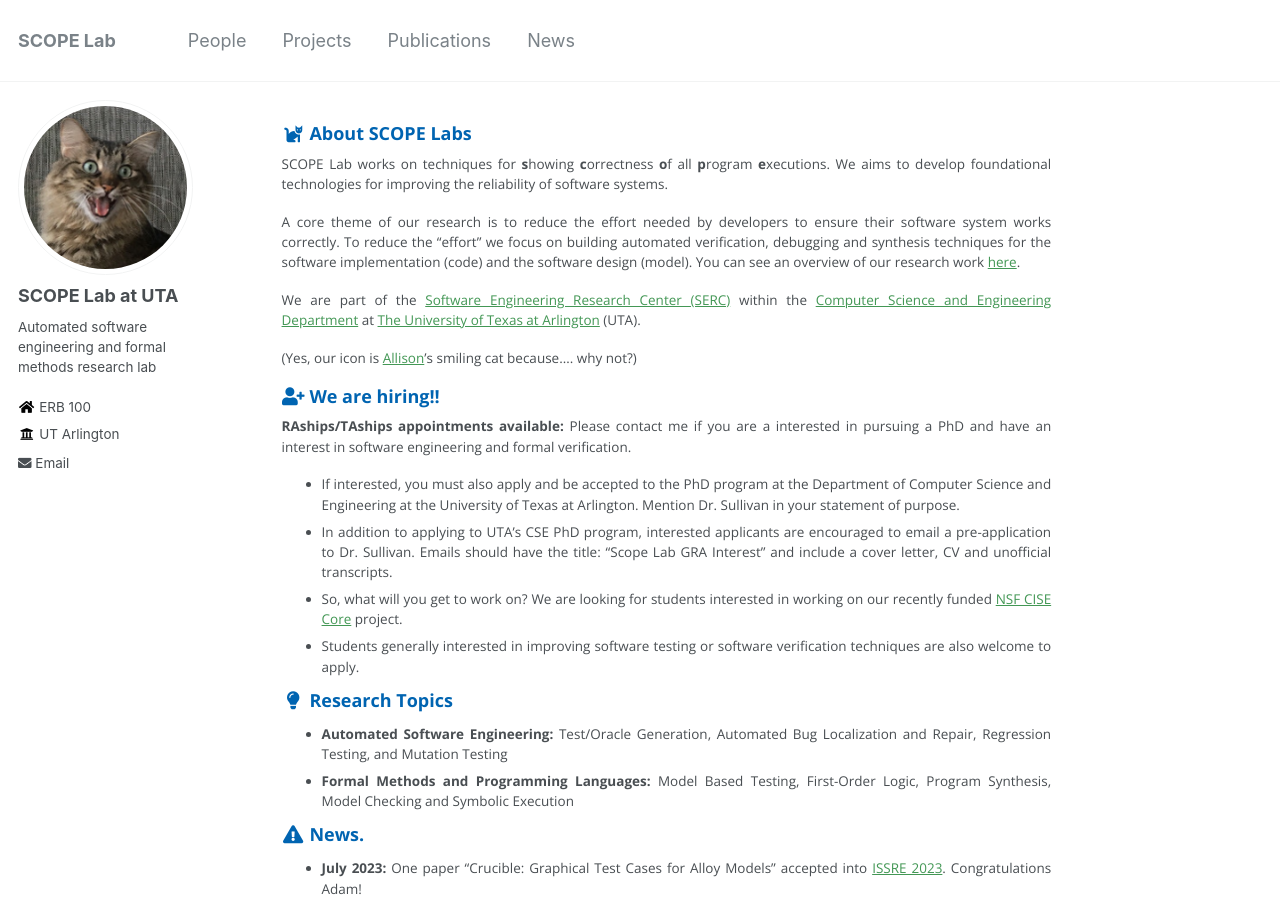
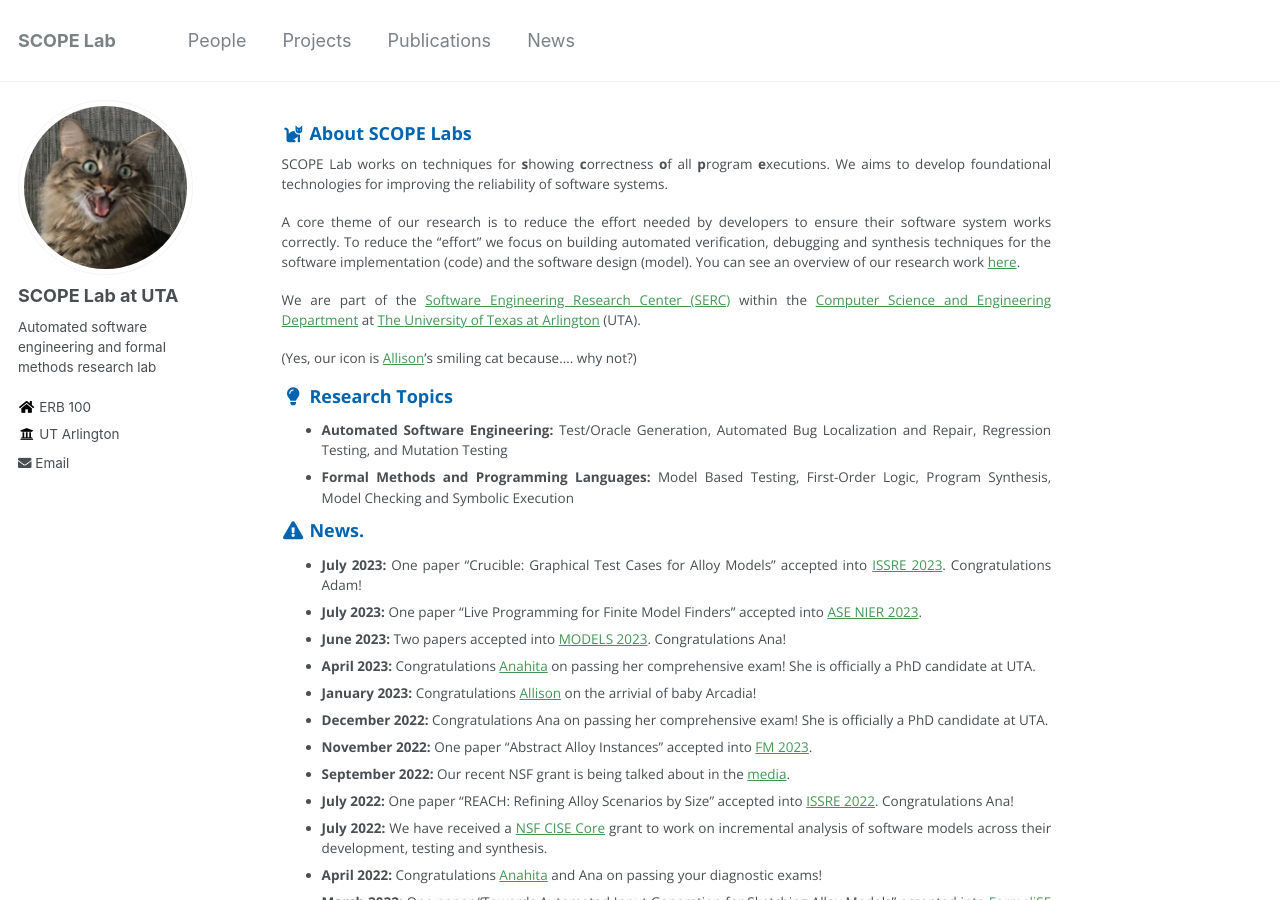
Before and after one commit to SCOPELabUTA/SCOPELabUTA.github.io, a Jekyll site: the page built from _pages/about.md, in a window 1280 px wide and 900 px high. Built offline with Jekyll 4.4.1, drawn with Linux system fonts in a browser that asks for light colours.

Commit message:
Update about.md

```diff
--- a/_pages/about.md
+++ b/_pages/about.md
@@ -16,13 +16,6 @@ A core theme of our research is to reduce the effort needed by developers to ens
 We are part of the [Software Engineering Research Center (SERC)](https://se-research-center.uta.edu/) within the [Computer Science and Engineering Department](https://www.uta.edu/academics/schools-colleges/engineering/academics/departments/cse) at [The University of Texas at Arlington](https://www.uta.edu/) (UTA).
 
 (Yes, our icon is [Allison](https://allisonius.github.io/)'s smiling cat because.... why not?)
-
-### <i class="fa fa-fw fa-user-plus" aria-hidden="true"></i> We are hiring!!
-**RAships/TAships appointments available:** Please contact me if you are a interested in pursuing a PhD and have an interest in software engineering and formal verification.
-*	If interested, you must also apply and be accepted to the PhD program at the Department of Computer Science and Engineering at the University of Texas at Arlington. Mention Dr. Sullivan in your statement of purpose.
-*	In addition to applying to UTA’s CSE PhD program, interested applicants are encouraged to email a pre-application to Dr. Sullivan. Emails should have the title: "Scope Lab GRA Interest" and include a cover letter, CV and unofficial transcripts.
-*	So, what will you get to work on? We are looking for students interested in working on our recently funded [NSF CISE Core](https://www.nsf.gov/awardsearch/showAward?AWD_ID=2204536&HistoricalAwards=false) project.
-*	Students generally interested in improving software testing or software verification techniques are also welcome to apply.
 
 ### <i class="fa fa-fw fa-lightbulb" aria-hidden="true"></i> Research Topics
   * **Automated Software Engineering:** Test/Oracle Generation, Automated Bug Localization and Repair, Regression Testing, and
```
